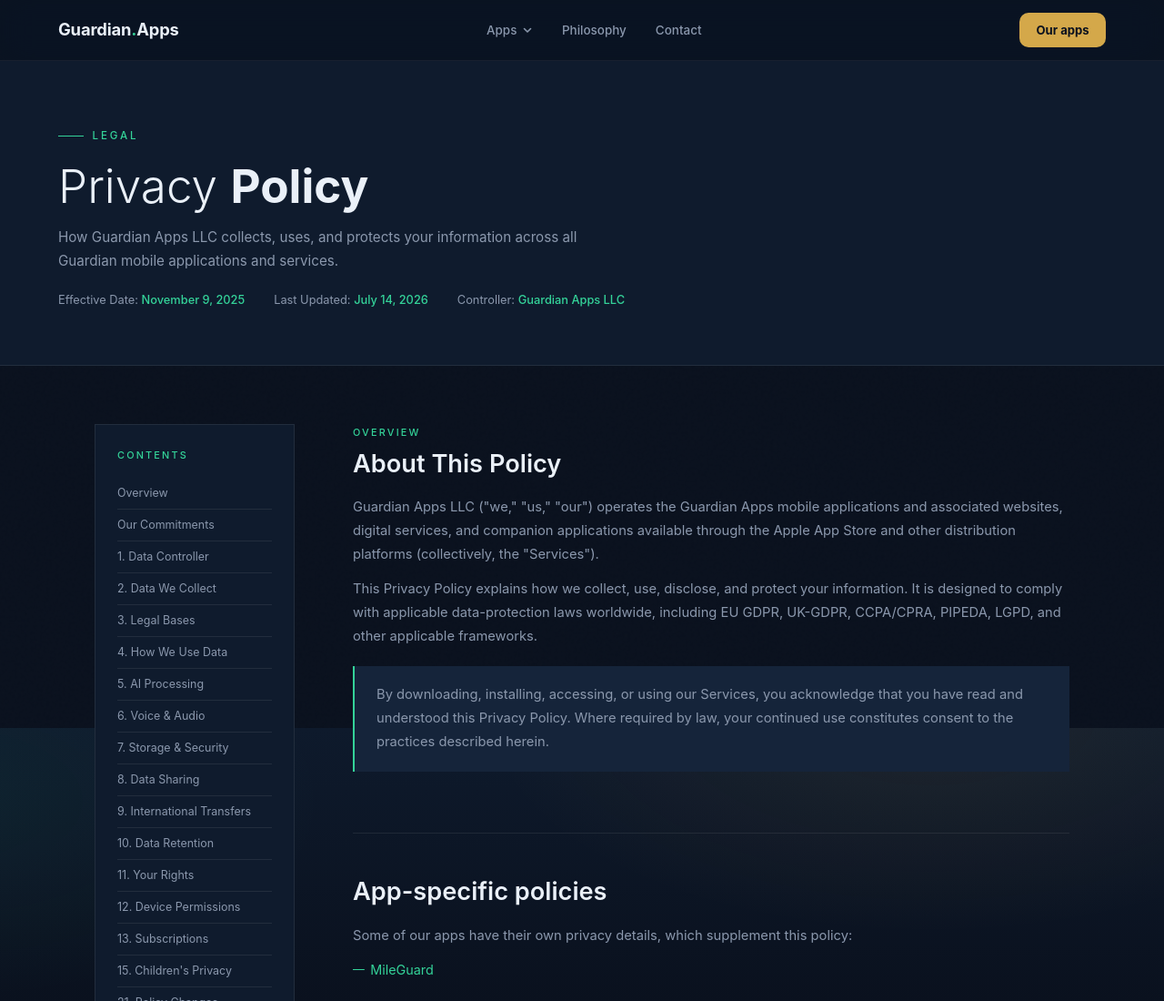
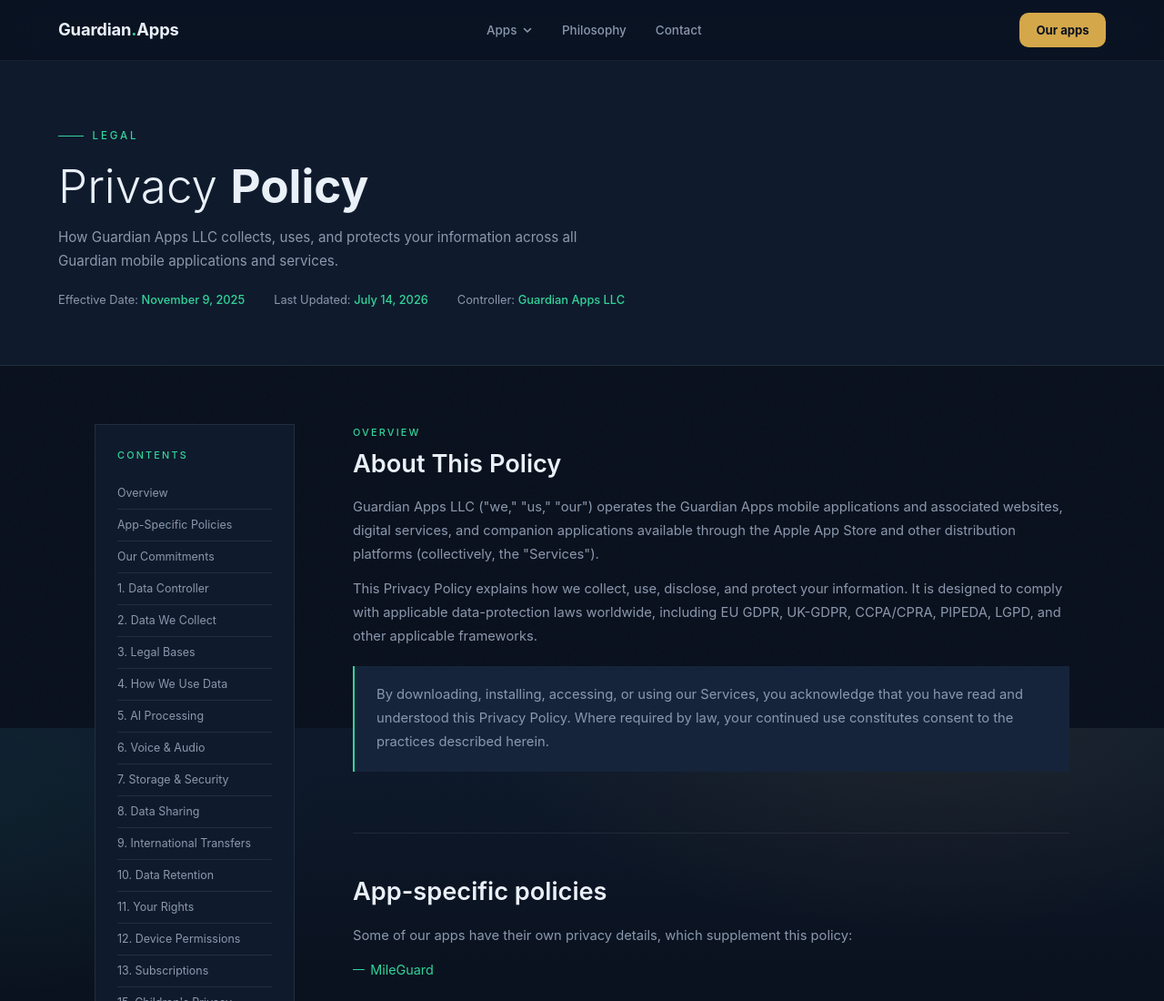
Before and after one commit to HGrenade76/guardian-apps-website, a plain HTML site: page privacy.html in a window 1280 px wide. Shown: the top 1100 px of the page at 91% size. Drawn offline with Linux system fonts and the light colour scheme.

Commit message:
Privacy policy: add App-Specific Policies to contents
Co-Authored-By: Claude Opus 5.5 <noreply@anthropic.com>
Claude-Session: https://claude.ai/code/session_01Mk83159SZ619WeQ2XdT8NT

```diff
--- a/privacy.html
+++ b/privacy.html
@@ -212,6 +212,7 @@
     <div class="toc-title">Contents</div>
     <ul>
       <li><a href="#s0">Overview</a></li>
+      <li><a href="#app-policies">App-Specific Policies</a></li>
       <li><a href="#commitments">Our Commitments</a></li>
       <li><a href="#s1">1. Data Controller</a></li>
       <li><a href="#s2">2. Data We Collect</a></li>
```
